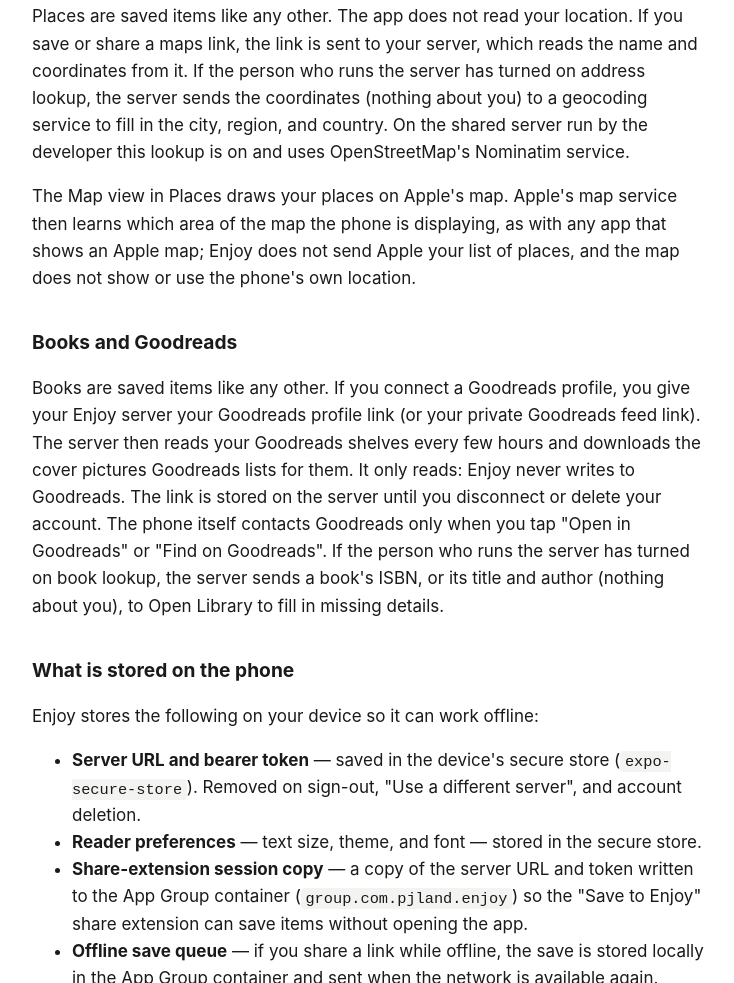
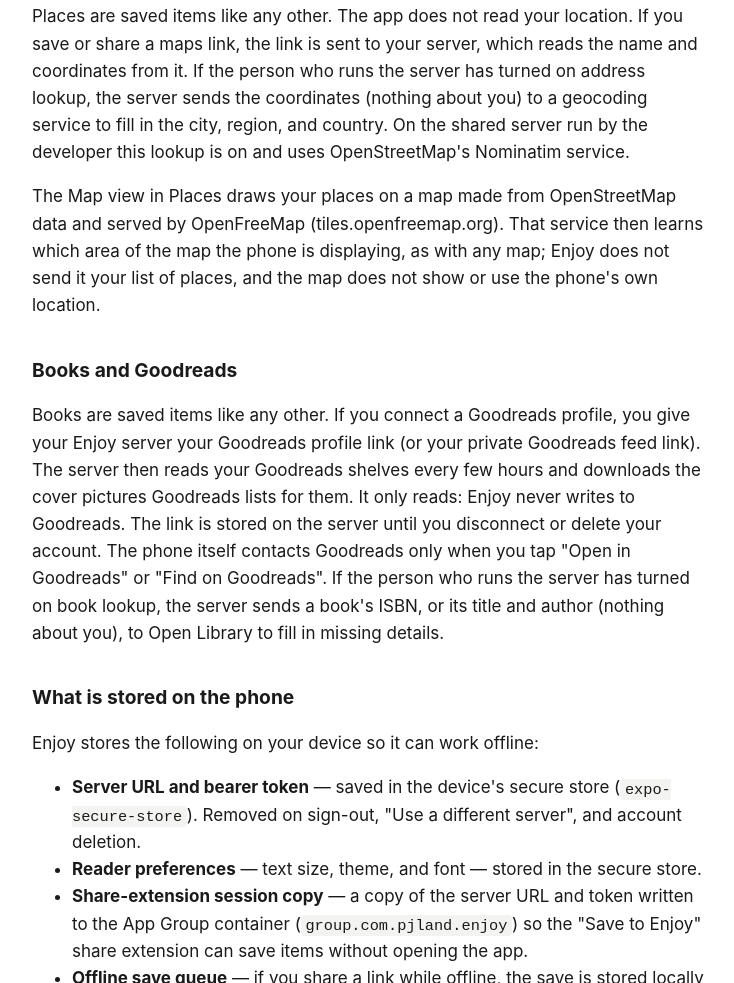
Before and after one commit to pajamaw/enjoy-site, a plain HTML site: page privacy.html in a window 1280 px wide. Shown: the part 1203-2186 px from the top of the page, without its empty margins (272-1006 px from the left). Drawn offline with Linux system fonts and the light colour scheme.

Commit message:
Privacy policy: map provider

```diff
--- a/privacy.html
+++ b/privacy.html
@@ -42,11 +42,11 @@
 coordinates (nothing about you) to a geocoding service to fill in the
 city, region, and country. On the shared server run by the developer
 this lookup is on and uses OpenStreetMap's Nominatim service.</p>
-<p>The Map view in Places draws your places on Apple's map. Apple's map
-service then learns which area of the map the phone is displaying, as
-with any app that shows an Apple map; Enjoy does not send Apple your
-list of places, and the map does not show or use the phone's own
-location.</p>
+<p>The Map view in Places draws your places on a map made from
+OpenStreetMap data and served by OpenFreeMap (tiles.openfreemap.org).
+That service then learns which area of the map the phone is displaying,
+as with any map; Enjoy does not send it your list of places, and the map
+does not show or use the phone's own location.</p>
 <h2 id="books-and-goodreads">Books and Goodreads</h2>
 <p>Books are saved items like any other. If you connect a Goodreads
 profile, you give your Enjoy server your Goodreads profile link (or your
```
